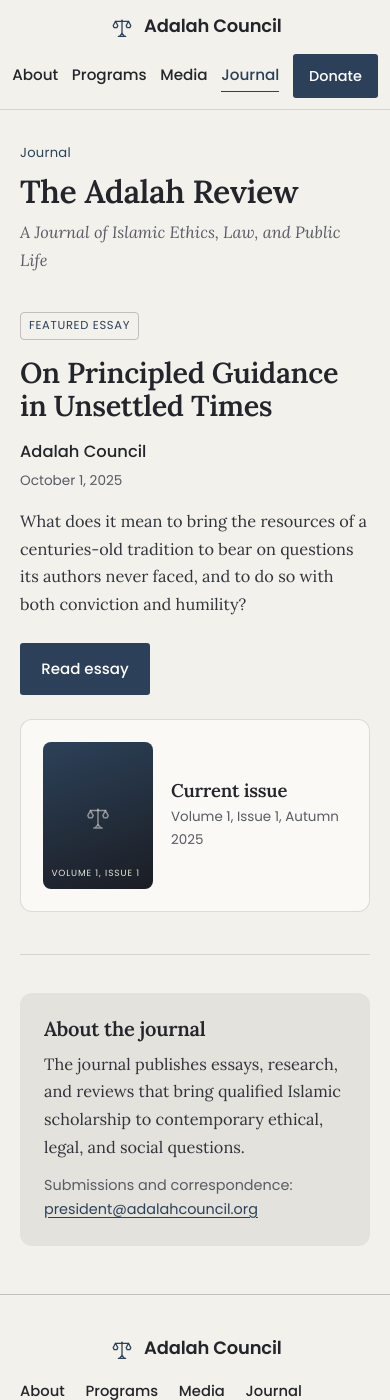
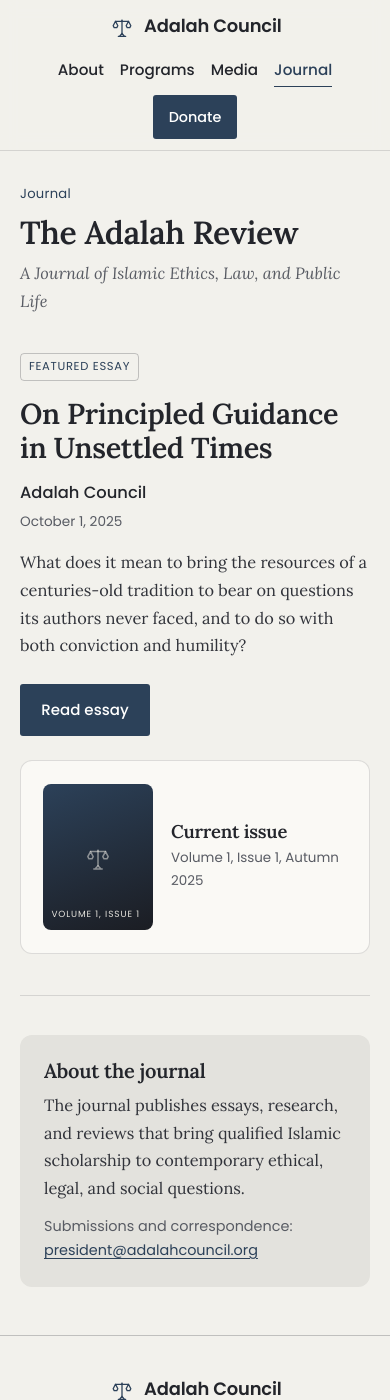
Before and after one commit to AdalahCouncil-source/adalahcouncil.org, a Jekyll site: the page built from journal.html, in a window 390 px wide and 1400 px high. Built offline with Jekyll 4.4.1, drawn with Linux system fonts in a browser that asks for light colours.

Commit message:
journal 1 update

```diff
--- a/journal.html
+++ b/journal.html
@@ -173,7 +173,7 @@ permalink: /journal/
   @media (max-width:640px){
     .grid{grid-template-columns:1fr}
     .prow{grid-template-columns:1fr;gap:.1rem}
-    .bar{justify-content:center} .brand{width:100%; justify-content:center} .nav{width:100%; justify-content:center}
+    .bar{justify-content:center} .brand{width:100%; justify-content:center} .nav{width:100%; justify-content:center; flex-wrap:wrap; gap:.5rem 1rem}
     .foot{justify-content:center; text-align:center}
   }
 </style>
```
